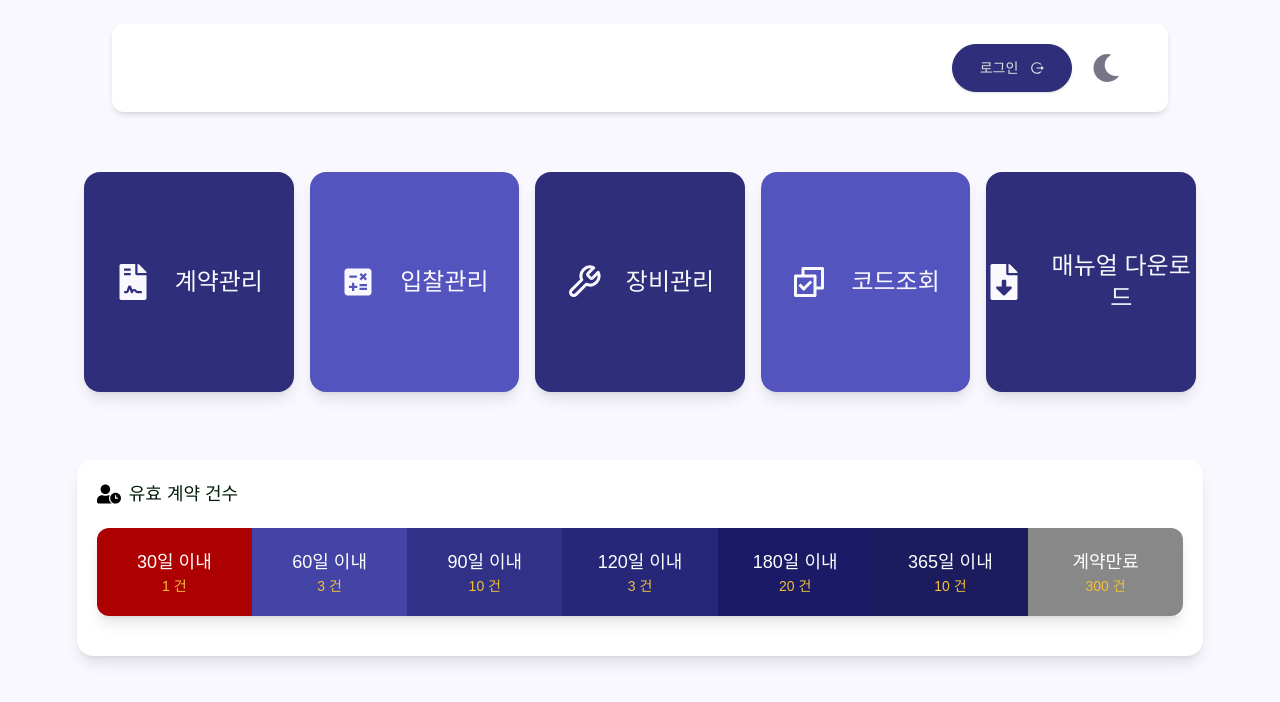
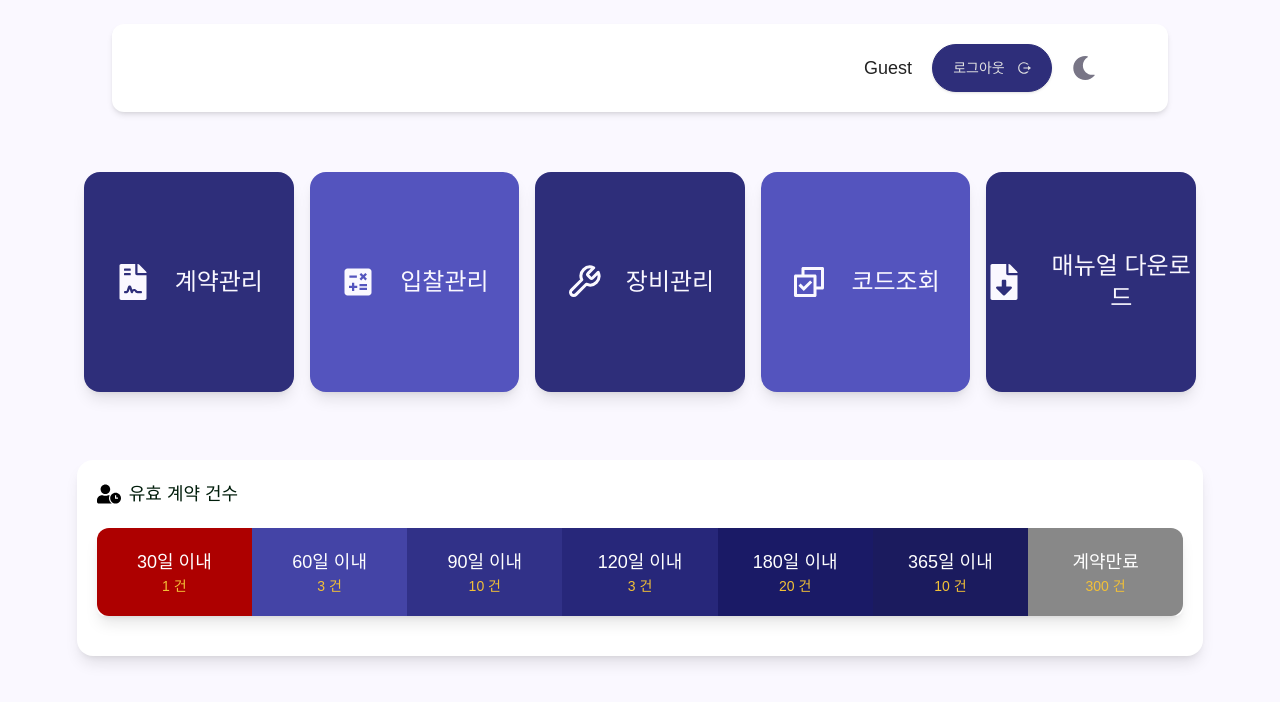
Before and after one commit to Hyeyeon-Ko/pur-ui2, a Next.js app: page /main in a window 1280 px wide. Shown: the top 702 px of the page. Built offline with nearby package versions, Linux system fonts and the light colour scheme; a web font is replaced by a local one.

Commit message:
🎨 Feat: 네비바 컴포넌트 분리

```diff
--- a/components/layouts/Navbar.tsx
+++ b/components/layouts/Navbar.tsx
@@ -1,17 +1,12 @@
 "use client";
 import React, { useEffect, useState } from "react";
-import Button from "../ui/atoms/button/Button";
-import Link from "next/link";
-import Label from "../ui/atoms/label/Label";
-import { RiLogoutCircleRLine } from "react-icons/ri";
+import UserInfo from "./_components/UserInfo";
+import ThemeToggle from "./_components/ThemeToggle";
 import { useDarkMode } from "@/context/DarkModeContext";
-import { FaMoon } from "react-icons/fa";
-import { MdOutlineWbSunny } from "react-icons/md";
-import colors from "@/styles/colors";
 
 const Navbar: React.FC = () => {
-  const { toggleDarkMode, isDarkMode } = useDarkMode();
-  const [user, setUser] = useState<any>(null);
+  const { isDarkMode } = useDarkMode();
+  const [user, setUser] = useState<{ employeeId: string } | null>(null);
   const [loading, setLoading] = useState(true);
 
   useEffect(() => {
@@ -31,62 +26,22 @@ const Navbar: React.FC = () => {
 
   return (
     <nav className="p-4 mx-8 flex gap-4 justify-end items-center">
-      {user ? (
-        <div className="flex gap-4 items-center">
-          <Label
-            customStyle={{
-              color: isDarkMode ? colors.white : colors["Grey_Darken-5"],
-            }}
-            content={user.employeeId}
-            mode="lg"
+      <div>
+        {user ? (
+          <UserInfo
+            user={user}
+            onLogout={handleLogout}
+            isDarkMode={isDarkMode}
           />
-          <Link href="/login">
-            <Button
-              mode="sm"
-              color="signature"
-              onClick={handleLogout}
-              customStyle={{
-                borderRadius: "25px",
-                display: "flex",
-                justifyContent: "center",
-                gap: "12px",
-                alignItems: "center",
-                padding: "12px 20px",
-                minWidth: "120px",
-              }}
-            >
-              <span>로그아웃</span>
-              <RiLogoutCircleRLine className="my-1" />
-            </Button>
-          </Link>
-        </div>
-      ) : (
-        <Link href="/login">
-          <Button
-            mode="sm"
-            color="signature"
-            customStyle={{
-              borderRadius: "25px",
-              display: "flex",
-              justifyContent: "center",
-              gap: "12px",
-              alignItems: "center",
-              padding: "12px 20px",
-              minWidth: "120px",
-            }}
-          >
-            <span>로그인</span>
-            <RiLogoutCircleRLine className="my-1" />
-          </Button>
-        </Link>
-      )}
-      <div className="cursor-pointer" onClick={toggleDarkMode}>
-        {isDarkMode ? (
-          <MdOutlineWbSunny size={28} style={{ color: colors.warning }} />
         ) : (
-          <FaMoon size={28} style={{ color: colors.Button_Default }} />
+          <UserInfo
+            user={{ employeeId: "Guest" }}
+            onLogout={() => {}}
+            isDarkMode={isDarkMode}
+          />
         )}
       </div>
+      <ThemeToggle />
     </nav>
   );
 };
--- /dev/null
+++ b/components/layouts/_components/UserInfo.tsx
@@ -0,0 +1,50 @@
+"use client";
+
+import React from "react";
+
+import { RiLogoutCircleRLine } from "react-icons/ri";
+import Link from "next/link";
+import colors from "@/styles/colors";
+import Label from "@/components/ui/atoms/label/Label";
+import Button from "@/components/ui/atoms/button/Button";
+
+interface UserInfoProps {
+  user: { employeeId: string };
+  onLogout: () => void;
+  isDarkMode?: boolean;
+}
+
+const UserInfo: React.FC<UserInfoProps> = ({ user, onLogout, isDarkMode }) => {
+  return (
+    <div className="flex gap-4 items-center">
+      <Label
+        customStyle={{
+          color: isDarkMode ? colors.white : colors["Grey_Darken-5"],
+        }}
+        content={user.employeeId}
+        mode="lg"
+      />
+      <Link href="/login">
+        <Button
+          mode="sm"
+          color="signature"
+          onClick={onLogout}
+          customStyle={{
+            borderRadius: "25px",
+            display: "flex",
+            justifyContent: "center",
+            gap: "12px",
+            alignItems: "center",
+            padding: "12px 20px",
+            minWidth: "120px",
+          }}
+        >
+          <span>로그아웃</span>
+          <RiLogoutCircleRLine className="my-1" />
+        </Button>
+      </Link>
+    </div>
+  );
+};
+
+export default UserInfo;
```
